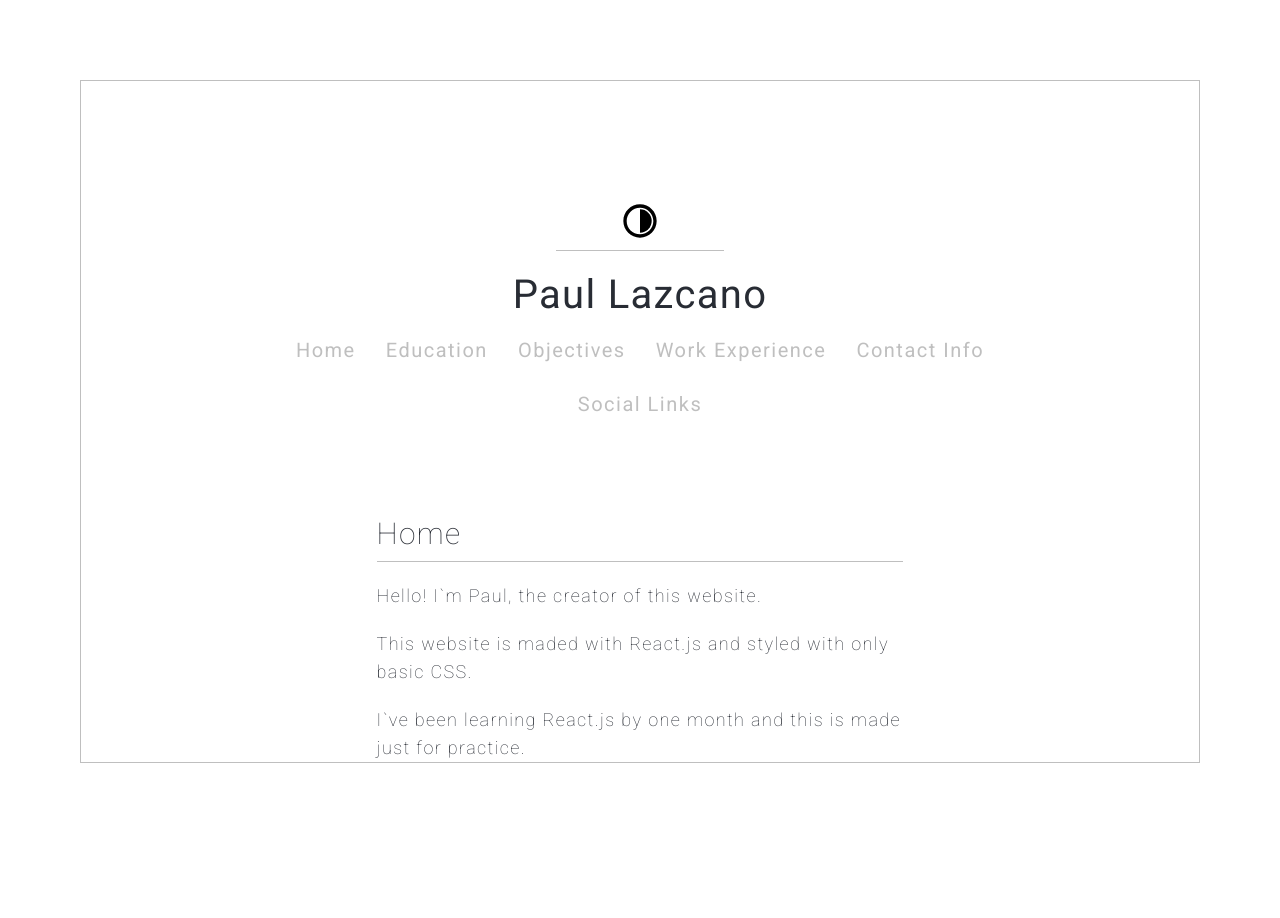
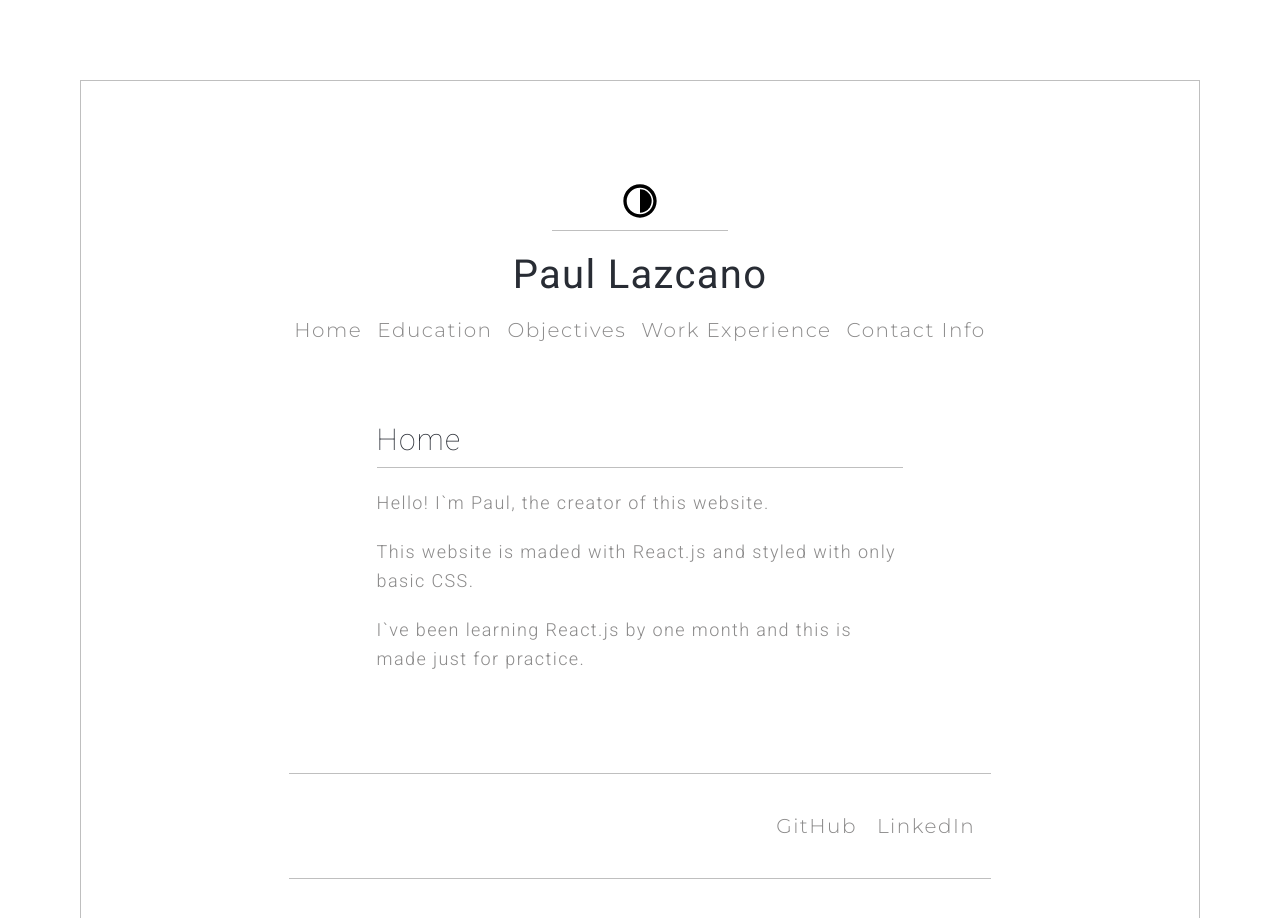
Before and after one commit to Paul-Lazcano/about-me, a React (Create React App) app: page / in a window 1280 px wide. Shown: the top 918 px of the page. Before the commit the page ends 843 px from the top, so only its background shows below. Built offline with nearby package versions, Linux system fonts and the light colour scheme.

Commit message:
Footer completado

```diff
--- a/public/index.html
+++ b/public/index.html
@@ -16,6 +16,12 @@
       href="https://fonts.googleapis.com/css2?family=Roboto:wght@100;300;400;700&display=swap"
       rel="stylesheet"
     />
+    <link rel="preconnect" href="https://fonts.googleapis.com" />
+    <link rel="preconnect" href="https://fonts.gstatic.com" crossorigin />
+    <link
+      href="https://fonts.googleapis.com/css2?family=Montserrat:wght@300;700&display=swap"
+      rel="stylesheet"
+    />
   </head>
   <body>
     <div id="root"></div>
--- a/src/Pages/Education/Education.jsx
+++ b/src/Pages/Education/Education.jsx
@@ -9,7 +9,8 @@ export const Education = ({ darkMode, data }) => {
         type="normal"
         darkMode={darkMode}
       />
-      <Paragraphs content={data.education.content} darkMode={darkMode} />
+      <Paragraphs content="I studied programming speciality in my high school, then i started learnign in Platzi, a course online platform that specialice's in tech." darkMode={darkMode} />
+      <Paragraphs content="I've learning that way for a year and a half. I'm currently learning in the enterprice i commented before with the guide of all the eployeers here." darkMode={darkMode} />
     </TextContainer>
   );
 };
--- a/src/Pages/SocialLinks/SocialLinks.jsx
+++ /dev/null
@@ -1,15 +0,0 @@
-import { TextContainer } from "../../components/TextContainer/TextContainer";
-import { Title } from "../../components/Title/Title";
-import { Links } from "../../components/Links/Links";
-export const SocialLinks = ({darkMode, data}) => {
-  return (
-    <TextContainer size="large" darkMode={darkMode}>
-      <Title
-        content={data.socialLinks.title}
-        type="normal"
-        darkMode={darkMode}
-      />
-      <Links content={data.socialLinks.content} darkMode={darkMode} />
-    </TextContainer>
-  );
-};
--- a/src/components/App/App.jsx
+++ b/src/components/App/App.jsx
@@ -7,14 +7,14 @@ import { ToggleThemeButton } from "../ToggleThemeButton/ToggleThemeButton";
 import { MainContent } from "../MainContent/MainContent";
 import { Title } from "../Title/Title";
 import { Menu } from "../Menu/Menu";
+import { Footer } from "../Footer/Footer";
 import { Home } from "../../Pages/Home/Home";
 import { ContactInfo } from "../../Pages/ContactInfo/ContactInfo";
-import { SocialLinks } from "../../Pages/SocialLinks/SocialLinks";
 import { usePersonalInfo } from "../../hooks/usePersonalInfo";
-import "./App.css";
 import { Objectives } from "../../Pages/Objectives/Objectives";
 import { WorkExperience } from "../../Pages/WorkExperience/WorkExperience";
 import { Education } from "../../Pages/Education/Education";
+import "./App.css";
 
 export const App = () => {
   const { darkMode, setDarkMode } = useContext(ThemeContext);
@@ -31,13 +31,13 @@ export const App = () => {
           <PageContainer>
             <Routes>
               <Route path="/" element={<Home darkMode={darkMode} />} />
-              <Route path="/contact-info" element={<ContactInfo darkMode={darkMode} data={data} />} />
-              <Route path="/social-links" element={<SocialLinks darkMode={darkMode} data={data} />} />
+              <Route path="/education" element={<Education darkMode={darkMode} data={data} />} />
               <Route path="/objectives" element={<Objectives darkMode={darkMode} data={data} />} />
               <Route path="/work-experience" element={<WorkExperience darkMode={darkMode} data={data} />} />
-              <Route path="/education" element={<Education darkMode={darkMode} data={data} />} />
+              <Route path="/contact-info" element={<ContactInfo darkMode={darkMode} data={data} />} />
             </Routes>
           </PageContainer>
+          <Footer darkMode={darkMode}/>
         </MainContent>
       </div>
     </BrowserRouter>
--- /dev/null
+++ b/src/components/Footer/Footer.css
@@ -0,0 +1,50 @@
+.footer {
+  display: flex;
+  justify-content: space-between;
+  flex-flow: column wrap;
+  width: 100%;
+  border-block-start: .1rem solid var(--secondary-color);
+  border-block-end: .1rem solid var(--secondary-color);
+  margin: 5rem 0;
+}
+.footer__block {
+  order: 1;
+  height: 1rem;
+  width: 100%;
+}
+.footer__list {
+  list-style: none;
+  display: flex;
+  column-gap: 2rem;
+  justify-content: center;
+  padding: 2rem 0;
+}
+.footer__link {
+  text-decoration: none;
+  font-size: 2rem;
+  color: var(--terciary-color);
+  letter-spacing: 0.15rem;
+  font-family: 'Montserrat', sans-serif;
+}
+.footer__link:hover {
+  color: var(--primary-color);
+}
+.footer__link--dark-mode:hover {
+  color: var(--dark-primary-color);
+}
+
+@media (min-width: 640px) {
+  .footer {
+    flex-flow: row wrap;
+    padding: 2rem 0;
+    width: 80%;
+  }
+  .footer__block {
+    order: 0;
+    width: 60%;
+  }
+  .footer__list {
+    width: 30%;
+    padding-inline-end: 2rem;
+  }
+}
--- a/src/components/Footer/Footer.jsx
+++ b/src/components/Footer/Footer.jsx
@@ -1,13 +1,26 @@
-import React from 'react'
-
-export const Footer = () => {
+import "./Footer.css";
+export const Footer = ({ darkMode }) => {
   return (
-    <footer>
-      <div className='footer__block'></div>
-      <ul>
-        <li>GitHub</li>
-        <li>LinkedIn</li>
+    <footer className={`footer ${darkMode && "footer-dark-mode"}`}>
+      <div className="footer__block"></div>
+      <ul className="footer__list">
+        <li>
+          <a
+            className={`footer__link ${darkMode && "footer__link--dark-mode"}`}
+            href="https://github.com/Paul-Lazcano"
+          >
+            GitHub
+          </a>
+        </li>
+        <li>
+          <a
+            className={`footer__link ${darkMode && "footer__link--dark-mode"}`}
+            href="https://www.linkedin.com/in/paul-lazcano-4932211ba/"
+          >
+            LinkedIn
+          </a>
+        </li>
       </ul>
     </footer>
-  )
-}
+  );
+};
--- a/src/components/Header/Header.css
+++ b/src/components/Header/Header.css
@@ -11,7 +11,7 @@
 @media (min-width: 640px) {
   .header {
     height: auto;
-    padding: 2rem;
+    padding: 0;
   }
 }
 @media (min-width: 1024px) {
--- a/src/components/Menu/Menu.css
+++ b/src/components/Menu/Menu.css
@@ -23,11 +23,15 @@
 }
 .menu__link {
   text-decoration: none;
-  color: var(--secondary-color);
+  color: var(--terciary-color);
   font-size: 2rem;
   letter-spacing: 0.15rem;
+  font-family: 'Montserrat', sans-serif;
 }
 .menu__link:hover {
+  color: var(--primary-color);
+}
+.menu-link:visited {
   color: var(--primary-color);
 }
 .menu__link--dark-mode:hover {
@@ -66,10 +70,11 @@
     z-index: 0;
     background-color: transparent;
     align-items: center;
+    letter-spacing: 0.2rem;
   }
   .menu {
     flex-flow: row wrap;
-    column-gap: 3rem;
+    column-gap: 1.5rem;
     row-gap: 3rem;
     justify-content: center;
   }
--- a/src/components/Menu/Menu.jsx
+++ b/src/components/Menu/Menu.jsx
@@ -76,19 +76,6 @@ export const Menu = ({ darkMode }) => {
               Contact Info
             </Link>
           </li>
-          <li
-            onClick={() => setMenuActive((prevState) => !prevState)}
-            className={`menu__list-item ${
-              darkMode && "menu__list-item--dark-mode"
-            }`}
-          >
-            <Link
-              to="/social-links"
-              className={`menu__link ${darkMode && "menu__link--dark-mode"}`}
-            >
-              Social Links
-            </Link>
-          </li>
         </ul>
         <button
           className={`menu-button ${darkMode && "menu-button--dark-mode"}`}
--- a/src/components/Paragraphs/Paragraphs.css
+++ b/src/components/Paragraphs/Paragraphs.css
@@ -1,8 +1,8 @@
 .text {
+  font-weight: 300;
   font-size: 1.8rem;
-  font-weight: lighter;
-  color: var(--primary-color);
-  line-height: 2.8rem;
+  color: var(--terciary-color);
+  line-height: 2.9rem;
   letter-spacing: 0.14rem;
 }
 .text--dark-mode {
--- a/src/generals.css
+++ b/src/generals.css
@@ -2,6 +2,7 @@
   --primary-color: #282c34;
   --dark-primary-color: #fff;
   --secondary-color: #bfbfbf;
+  --terciary-color: #8c8b8b;
   --links-color: #b7b7b7;
 }
 * {
--- a/src/hooks/usePersonalInfo.js
+++ b/src/hooks/usePersonalInfo.js
@@ -26,7 +26,7 @@ export const usePersonalInfo = () => {
   }
   const education = {
     title: 'Education',
-    content: 'I studied programming speciality in my high school, then i started learnign in Platzi, a course online platform that specialice`s in tech. I`ve learning that way for a year and a half. I`m currently learning in the enterprice i commented before with the guide of all the eployeers here.'
+    content: `I studied programming speciality in my high school, then i started learnign in Platzi, a course online platform that specialice's in tech. I've learning that way for a year and a half. I'm currently learning in the enterprice i commented before with the guide of all the eployeers here.`
   }
   const data = {
     contactInfo,
```
